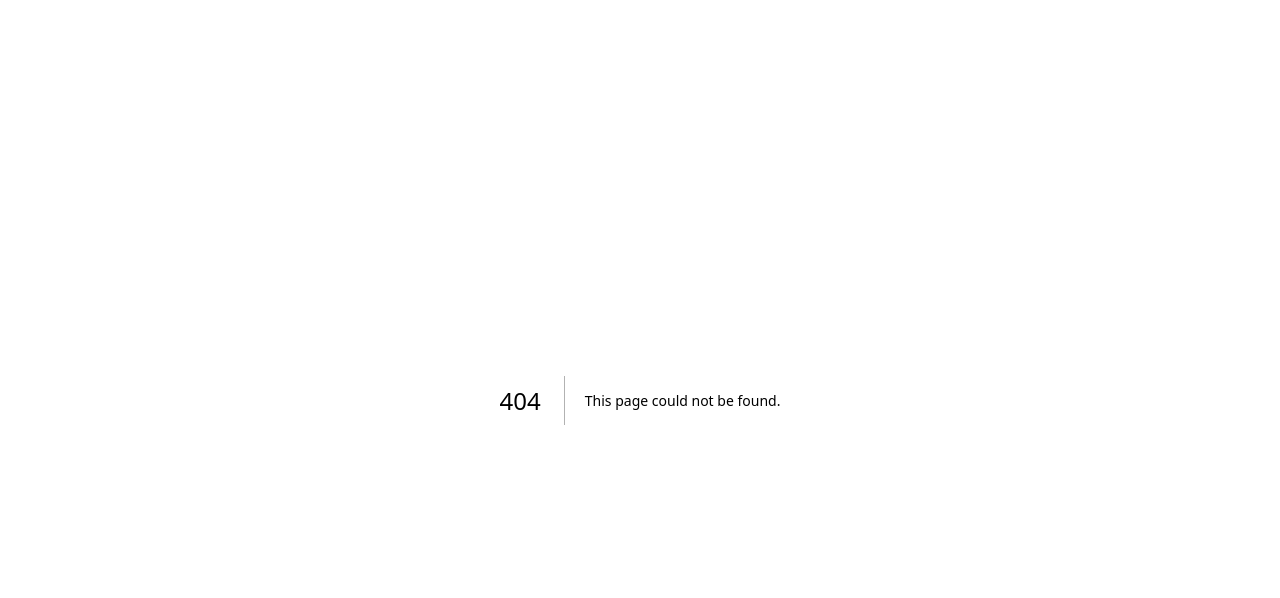
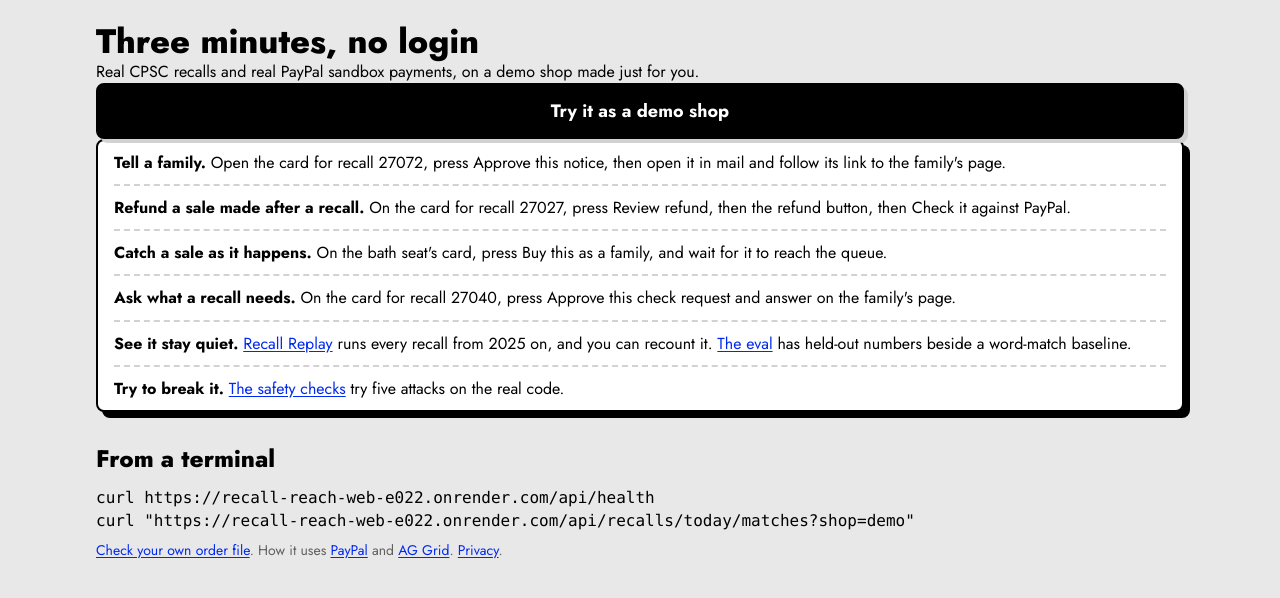
Before and after one commit to StephenSook/recall-reach, a Next.js app: page /judge in a window 1280 px wide. Before the commit this address had no page. Shown: the top 598 px of the page. Built offline with nearby package versions, Linux system fonts and the light colour scheme.

Commit message:
Judge door: a numbered three-minute route with no login, linked from the home page

```diff
--- /dev/null
+++ b/app/judge/page.tsx
@@ -0,0 +1,40 @@
+import Link from "next/link";
+import { StartDemoButton } from "../StartDemoButton";
+
+export default function JudgeDoor() {
+  return (
+    <main className="page">
+      <header className="page-head">
+        <h1>Three minutes, no login</h1>
+      </header>
+      <p>Real CPSC recalls and real PayPal sandbox payments, on a demo shop made just for you.</p>
+      <StartDemoButton />
+      <ol className="window cleared-list" data-testid="itinerary">
+        <li>
+          <strong>Tell a family.</strong> Open the card for recall 27072, press Approve this notice, then open it in mail and follow its link to the family&apos;s page.
+        </li>
+        <li>
+          <strong>Refund a sale made after a recall.</strong> On the card for recall 27027, press Review refund, then the refund button, then Check it against PayPal.
+        </li>
+        <li>
+          <strong>Catch a sale as it happens.</strong> On the bath seat&apos;s card, press Buy this as a family, and wait for it to reach the queue.
+        </li>
+        <li>
+          <strong>Ask what a recall needs.</strong> On the card for recall 27040, press Approve this check request and answer on the family&apos;s page.
+        </li>
+        <li>
+          <strong>See it stay quiet.</strong> <Link href="/replay">Recall Replay</Link> runs every recall from 2025 on, and you can recount it. <Link href="/eval">The eval</Link> has held-out numbers beside a word-match baseline.
+        </li>
+        <li>
+          <strong>Try to break it.</strong> <Link href="/safety">The safety checks</Link> try five attacks on the real code.
+        </li>
+      </ol>
+      <h2 className="section-title">From a terminal</h2>
+      <pre data-testid="curl">{`curl https://recall-reach-web-e022.onrender.com/api/health
+curl "https://recall-reach-web-e022.onrender.com/api/recalls/today/matches?shop=demo"`}</pre>
+      <p className="note">
+        <Link href="/check">Check your own order file</Link>. How it uses <Link href="/evidence/paypal">PayPal</Link> and <Link href="/evidence/ag-grid">AG Grid</Link>. <Link href="/privacy">Privacy</Link>.
+      </p>
+    </main>
+  );
+}
--- a/app/page.tsx
+++ b/app/page.tsx
@@ -29,6 +29,9 @@ export default async function Home({ searchParams }: { searchParams: Promise<{ d
         </p>
         <footer>
           <p>Real CPSC recalls. Sandbox PayPal. Demo shop data is labelled.</p>
+          <p>
+            <Link href="/judge">Judging this? Start here</Link>
+          </p>
         </footer>
       </div>
     </main>
```
Also changed, not shown: 1 other file (tests, documents, lock files or other folders).
